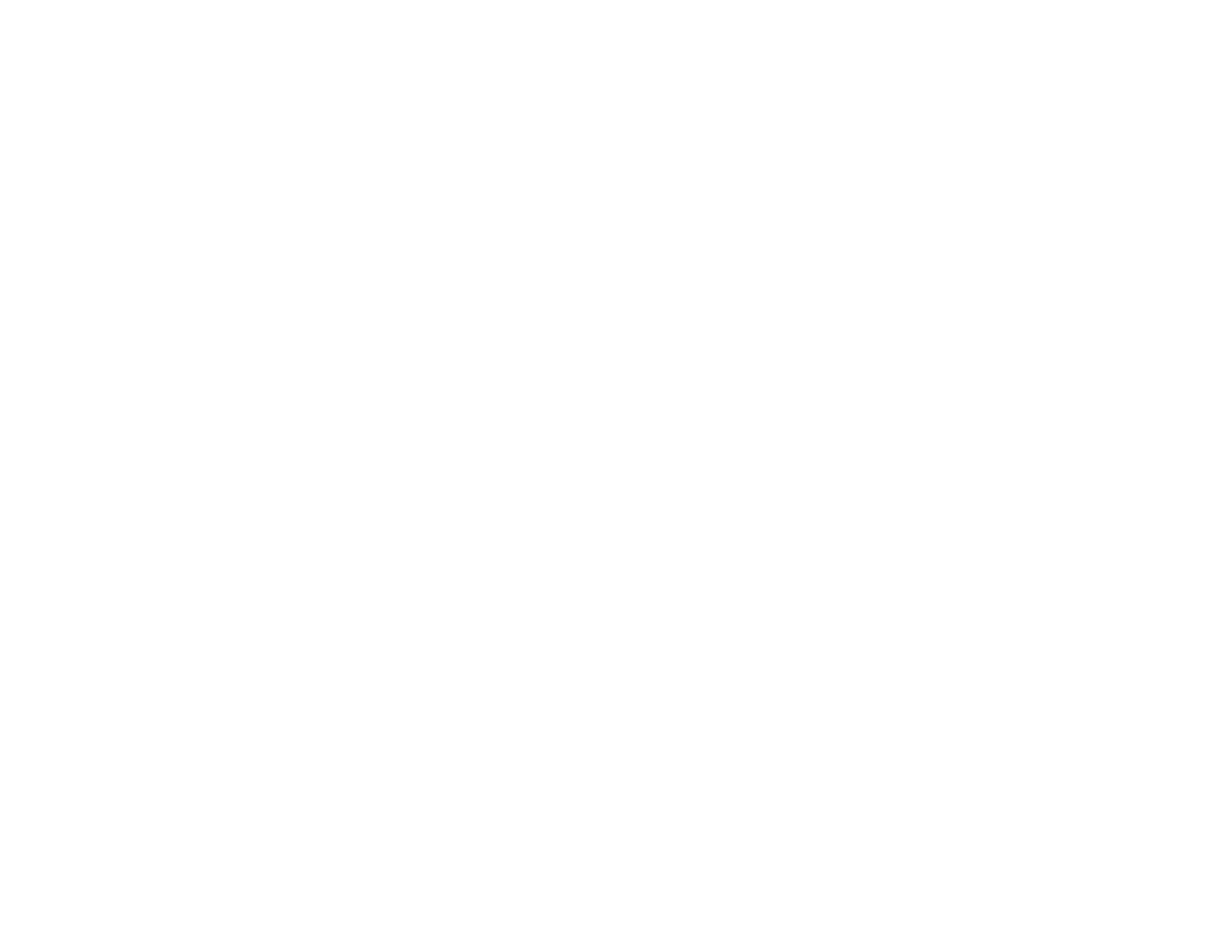
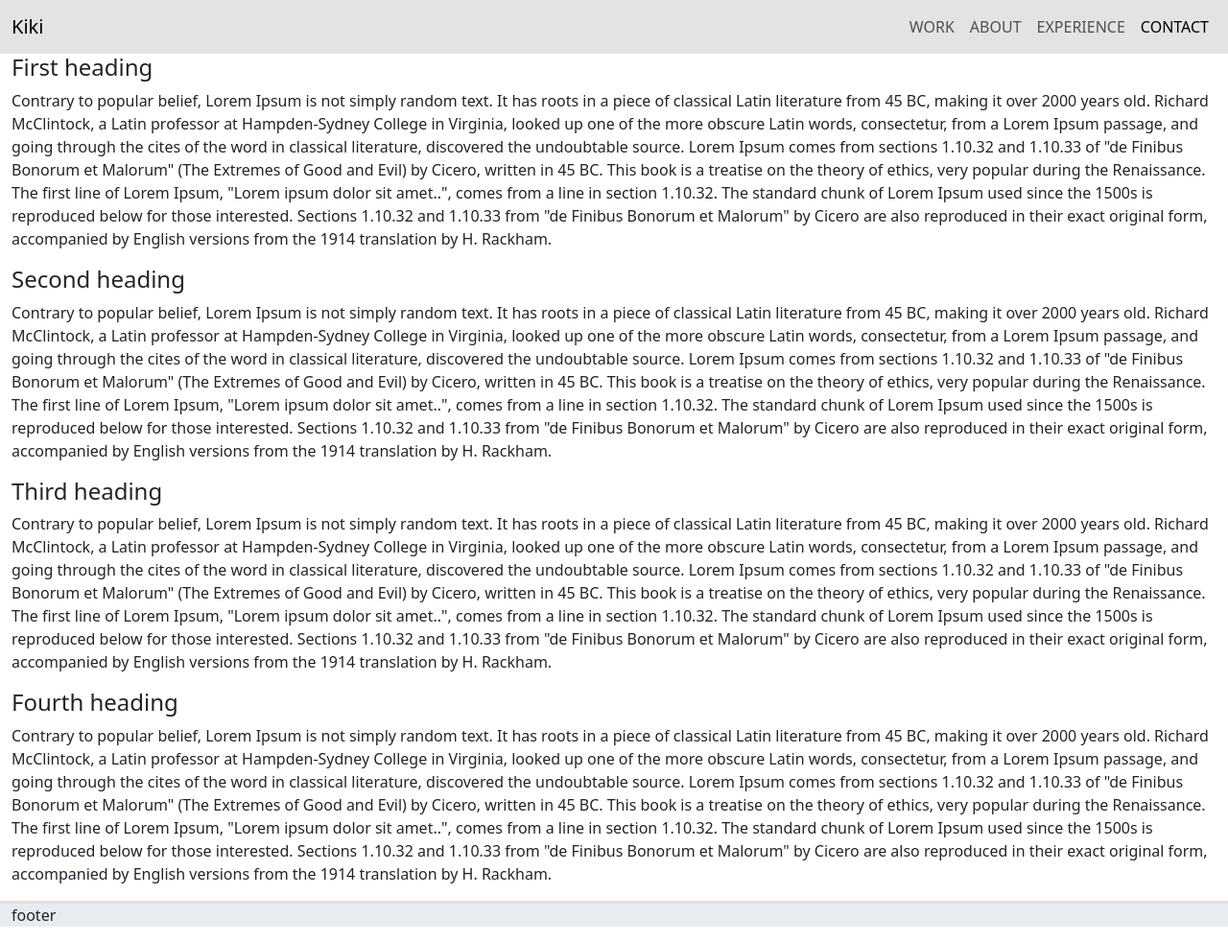
Before and after one commit to jhyunb13/building-my-website, a plain HTML site: page index.html in a window 1280 px wide. Shown: the whole page at 96% size. Before the commit the page ends 800 px from the top, so only its background shows below. Drawn offline with nearby package versions, Linux system fonts and the light colour scheme.

Commit message:
created a nav bar and scrollable container

```diff
--- a/index.html
+++ b/index.html
@@ -10,9 +10,116 @@
       integrity="sha384-T3c6CoIi6uLrA9TneNEoa7RxnatzjcDSCmG1MXxSR1GAsXEV/Dwwykc2MPK8M2HN"
       crossorigin="anonymous"
     />
-    <title>Document</title>
+    <title>Kiki Bae</title>
   </head>
   <body>
+    <!-- NAVIGATION BAR -->
+    <nav
+      class="navbar navbar-expand-lg bg-secondary-subtle sticky-top"
+      id="navbar"
+    >
+      <div class="container-fluid">
+        <a class="navbar-brand" href="">Kiki</a>
+        <div class="navbar-nav">
+          <a class="nav-link" href="#work">WORK</a>
+          <a class="nav-link" href="#about">ABOUT</a>
+          <a class="nav-link" href="#experience">EXPERIENCE</a>
+          <a class="nav-link" href="#contact">CONTACT</a>
+        </div>
+      </div>
+    </nav>
+
+    <!-- SCROLLABLE CONTAINER -->
+    <div
+      data-bs-spy="scroll"
+      data-bs-target="#navbar"
+      class="container-fluid"
+      tabindex="0"
+    >
+      <h4 id="work">First heading</h4>
+      <p>
+        Contrary to popular belief, Lorem Ipsum is not simply random text. It
+        has roots in a piece of classical Latin literature from 45 BC, making it
+        over 2000 years old. Richard McClintock, a Latin professor at
+        Hampden-Sydney College in Virginia, looked up one of the more obscure
+        Latin words, consectetur, from a Lorem Ipsum passage, and going through
+        the cites of the word in classical literature, discovered the
+        undoubtable source. Lorem Ipsum comes from sections 1.10.32 and 1.10.33
+        of "de Finibus Bonorum et Malorum" (The Extremes of Good and Evil) by
+        Cicero, written in 45 BC. This book is a treatise on the theory of
+        ethics, very popular during the Renaissance. The first line of Lorem
+        Ipsum, "Lorem ipsum dolor sit amet..", comes from a line in section
+        1.10.32. The standard chunk of Lorem Ipsum used since the 1500s is
+        reproduced below for those interested. Sections 1.10.32 and 1.10.33 from
+        "de Finibus Bonorum et Malorum" by Cicero are also reproduced in their
+        exact original form, accompanied by English versions from the 1914
+        translation by H. Rackham.
+      </p>
+      <h4 id="about">Second heading</h4>
+      <p>
+        Contrary to popular belief, Lorem Ipsum is not simply random text. It
+        has roots in a piece of classical Latin literature from 45 BC, making it
+        over 2000 years old. Richard McClintock, a Latin professor at
+        Hampden-Sydney College in Virginia, looked up one of the more obscure
+        Latin words, consectetur, from a Lorem Ipsum passage, and going through
+        the cites of the word in classical literature, discovered the
+        undoubtable source. Lorem Ipsum comes from sections 1.10.32 and 1.10.33
+        of "de Finibus Bonorum et Malorum" (The Extremes of Good and Evil) by
+        Cicero, written in 45 BC. This book is a treatise on the theory of
+        ethics, very popular during the Renaissance. The first line of Lorem
+        Ipsum, "Lorem ipsum dolor sit amet..", comes from a line in section
+        1.10.32. The standard chunk of Lorem Ipsum used since the 1500s is
+        reproduced below for those interested. Sections 1.10.32 and 1.10.33 from
+        "de Finibus Bonorum et Malorum" by Cicero are also reproduced in their
+        exact original form, accompanied by English versions from the 1914
+        translation by H. Rackham.
+      </p>
+      <h4 id="experience">Third heading</h4>
+      <p>
+        Contrary to popular belief, Lorem Ipsum is not simply random text. It
+        has roots in a piece of classical Latin literature from 45 BC, making it
+        over 2000 years old. Richard McClintock, a Latin professor at
+        Hampden-Sydney College in Virginia, looked up one of the more obscure
+        Latin words, consectetur, from a Lorem Ipsum passage, and going through
+        the cites of the word in classical literature, discovered the
+        undoubtable source. Lorem Ipsum comes from sections 1.10.32 and 1.10.33
+        of "de Finibus Bonorum et Malorum" (The Extremes of Good and Evil) by
+        Cicero, written in 45 BC. This book is a treatise on the theory of
+        ethics, very popular during the Renaissance. The first line of Lorem
+        Ipsum, "Lorem ipsum dolor sit amet..", comes from a line in section
+        1.10.32. The standard chunk of Lorem Ipsum used since the 1500s is
+        reproduced below for those interested. Sections 1.10.32 and 1.10.33 from
+        "de Finibus Bonorum et Malorum" by Cicero are also reproduced in their
+        exact original form, accompanied by English versions from the 1914
+        translation by H. Rackham.
+      </p>
+      <h4 id="contact">Fourth heading</h4>
+      <p>
+        Contrary to popular belief, Lorem Ipsum is not simply random text. It
+        has roots in a piece of classical Latin literature from 45 BC, making it
+        over 2000 years old. Richard McClintock, a Latin professor at
+        Hampden-Sydney College in Virginia, looked up one of the more obscure
+        Latin words, consectetur, from a Lorem Ipsum passage, and going through
+        the cites of the word in classical literature, discovered the
+        undoubtable source. Lorem Ipsum comes from sections 1.10.32 and 1.10.33
+        of "de Finibus Bonorum et Malorum" (The Extremes of Good and Evil) by
+        Cicero, written in 45 BC. This book is a treatise on the theory of
+        ethics, very popular during the Renaissance. The first line of Lorem
+        Ipsum, "Lorem ipsum dolor sit amet..", comes from a line in section
+        1.10.32. The standard chunk of Lorem Ipsum used since the 1500s is
+        reproduced below for those interested. Sections 1.10.32 and 1.10.33 from
+        "de Finibus Bonorum et Malorum" by Cicero are also reproduced in their
+        exact original form, accompanied by English versions from the 1914
+        translation by H. Rackham.
+      </p>
+    </div>
+
+    <!-- FOOTER -->
+    <footer>
+      <div class="container-fluid bg-body-secondary border-top border-3">
+        <p>footer</p>
+      </div>
+    </footer>
     <script src="script.js"></script>
     <script
       src="https://cdn.jsdelivr.net/npm/bootstrap@5.3.2/dist/js/bootstrap.bundle.min.js"
```
